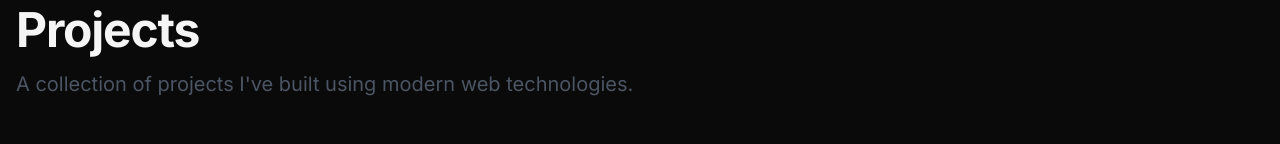
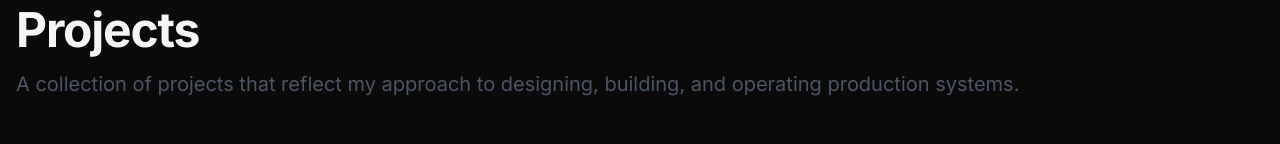
Before and after one commit to zavalatechlabs/zavala-software-portfolio, a Next.js app: page /projects in a window 1280 px wide. Shown: the part 122-266 px from the top of the page. Built offline with nearby package versions, Linux system fonts and the light colour scheme; no server answers.

Commit message:
update Projects page intro to match homepage approach-based narrative

```diff
--- a/app/projects/page.tsx
+++ b/app/projects/page.tsx
@@ -14,7 +14,7 @@ export default function ProjectsPage() {
       <div className="mb-12">
         <h1 className="text-4xl md:text-5xl font-bold mb-4">Projects</h1>
         <p className="text-xl text-gray-600">
-          A collection of projects I&apos;ve built using modern web technologies.
+          A collection of projects that reflect my approach to designing, building, and operating production systems.
         </p>
       </div>
 
```
